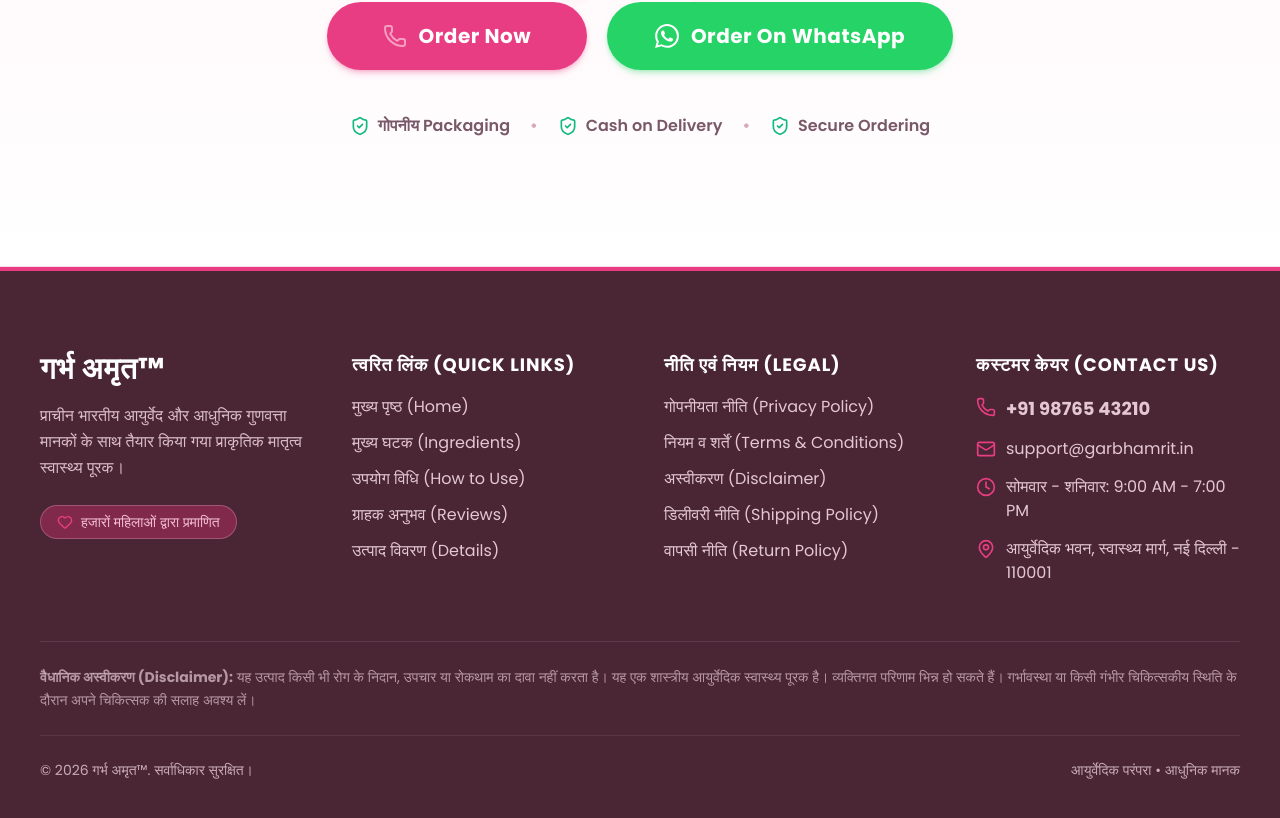
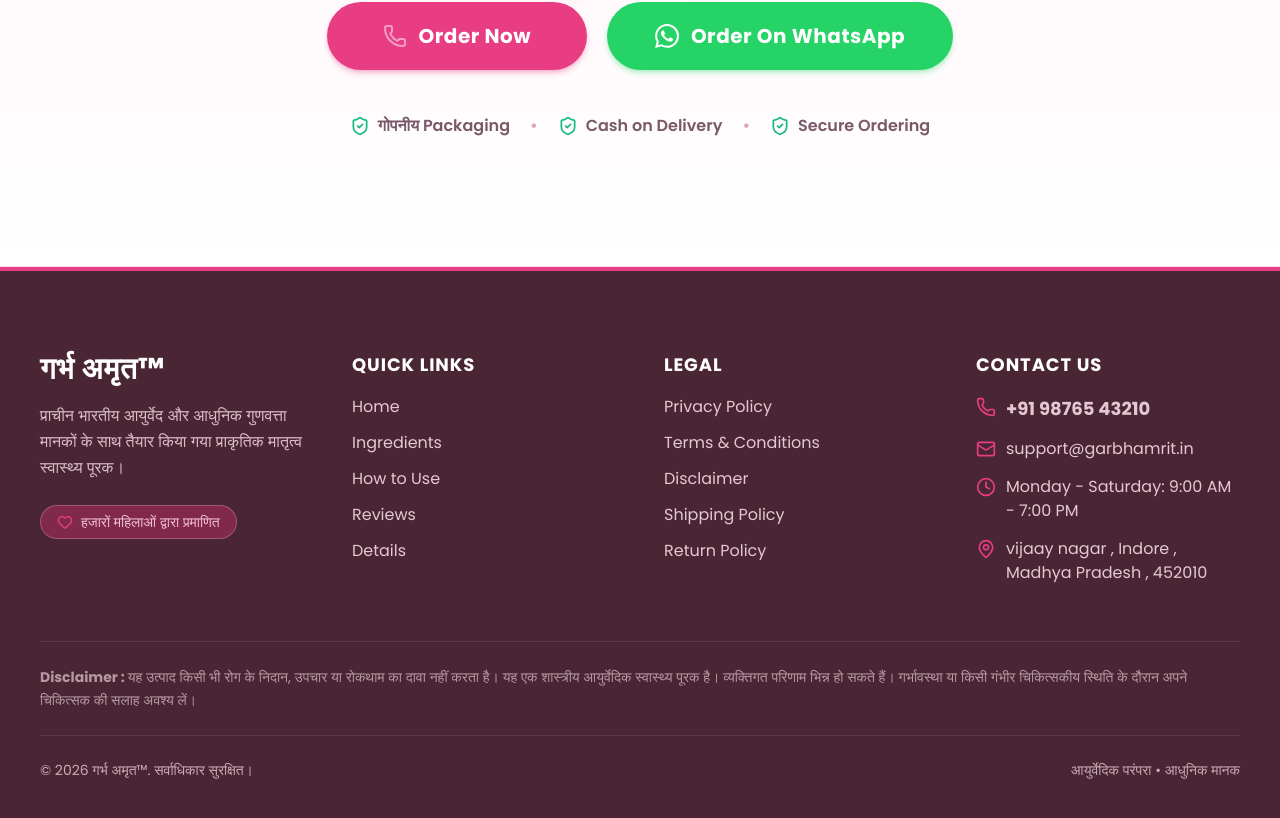
Before and after one commit to dev-imran-hussain/garbhamrit, a Next.js app: page / in a window 1280 px wide. Shown: the part 9131-9949 px from the top of the page. Built offline with nearby package versions, Linux system fonts and the light colour scheme.

Commit message:
update footer of quick links

```diff
--- a/components/landing/Footer.tsx
+++ b/components/landing/Footer.tsx
@@ -25,32 +25,32 @@
           {/* Col 2: Quick Links */}
           <div>
             <h4 className="font-bold text-white mb-4 text-base lg:text-lg tracking-wider uppercase">
-              त्वरित लिंक (Quick Links)
+              Quick Links
             </h4>
             <ul className="space-y-3 text-[#FFE4ED]/85 text-sm lg:text-base">
               <li>
                 <a href="#hero" className="hover:text-white transition-colors">
-                  मुख्य पृष्ठ (Home)
+                  Home
                 </a>
               </li>
               <li>
                 <a href="#ingredients" className="hover:text-white transition-colors">
-                  मुख्य घटक (Ingredients)
+                  Ingredients
                 </a>
               </li>
               <li>
                 <a href="#how-to-use" className="hover:text-white transition-colors">
-                  उपयोग विधि (How to Use)
+                  How to Use
                 </a>
               </li>
               <li>
                 <a href="#reviews" className="hover:text-white transition-colors">
-                  ग्राहक अनुभव (Reviews)
+                  Reviews
                 </a>
               </li>
               <li>
                 <a href="#details" className="hover:text-white transition-colors">
-                  उत्पाद विवरण (Details)
+                  Details
                 </a>
               </li>
             </ul>
@@ -59,32 +59,32 @@
           {/* Col 3: Legal & Trust */}
           <div>
             <h4 className="font-bold text-white mb-4 text-base lg:text-lg tracking-wider uppercase">
-              नीति एवं नियम (Legal)
+              Legal
             </h4>
             <ul className="space-y-3 text-[#FFE4ED]/85 text-sm lg:text-base">
               <li>
                 <span className="hover:text-white cursor-pointer transition-colors">
-                  गोपनीयता नीति (Privacy Policy)
+                  Privacy Policy
                 </span>
               </li>
               <li>
                 <span className="hover:text-white cursor-pointer transition-colors">
-                  नियम व शर्तें (Terms & Conditions)
+                  Terms & Conditions
                 </span>
               </li>
               <li>
                 <span className="hover:text-white cursor-pointer transition-colors">
-                  अस्वीकरण (Disclaimer)
+                  Disclaimer
                 </span>
               </li>
               <li>
                 <span className="hover:text-white cursor-pointer transition-colors">
-                  डिलीवरी नीति (Shipping Policy)
+                  Shipping Policy
                 </span>
               </li>
               <li>
                 <span className="hover:text-white cursor-pointer transition-colors">
-                  वापसी नीति (Return Policy)
+                  Return Policy
                 </span>
               </li>
             </ul>
@@ -93,7 +93,7 @@
           {/* Col 4: Customer Care */}
           <div>
             <h4 className="font-bold text-white mb-4 text-base lg:text-lg tracking-wider uppercase">
-              कस्टमर केयर (Contact Us)
+              Contact Us
             </h4>
             <ul className="space-y-3.5 text-[#FFE4ED]/85 text-sm lg:text-base">
               <li className="flex items-start gap-2.5">
@@ -124,7 +124,7 @@
         {/* Disclaimer Notice */}
         <div className="py-6 text-xs lg:text-sm text-[#FFE4ED]/60 leading-relaxed border-b border-[#795968]/30">
           <p>
-            <strong>वैधानिक अस्वीकरण (Disclaimer):</strong> यह उत्पाद किसी भी
+            <strong>Disclaimer : </strong> यह उत्पाद किसी भी
             रोग के निदान, उपचार या रोकथाम का दावा नहीं करता है। यह एक शास्त्रीय
             आयुर्वेदिक स्वास्थ्य पूरक है। व्यक्तिगत परिणाम भिन्न हो सकते हैं।
             गर्भावस्था या किसी गंभीर चिकित्सकीय स्थिति के दौरान अपने चिकित्सक की
--- a/data/product.ts
+++ b/data/product.ts
@@ -16,9 +16,9 @@
 
   email: "support@garbhamrit.in",
 
-  supportTiming: "सोमवार - शनिवार: 9:00 AM - 7:00 PM",
+  supportTiming: "Monday - Saturday: 9:00 AM - 7:00 PM",
 
-  address: "आयुर्वेदिक भवन, स्वास्थ्य मार्ग, नई दिल्ली - 110001",
+  address: "vijaay nagar , Indore , Madhya Pradesh , 452010",
 };
 
 export const product: ProductDetails = {
```
